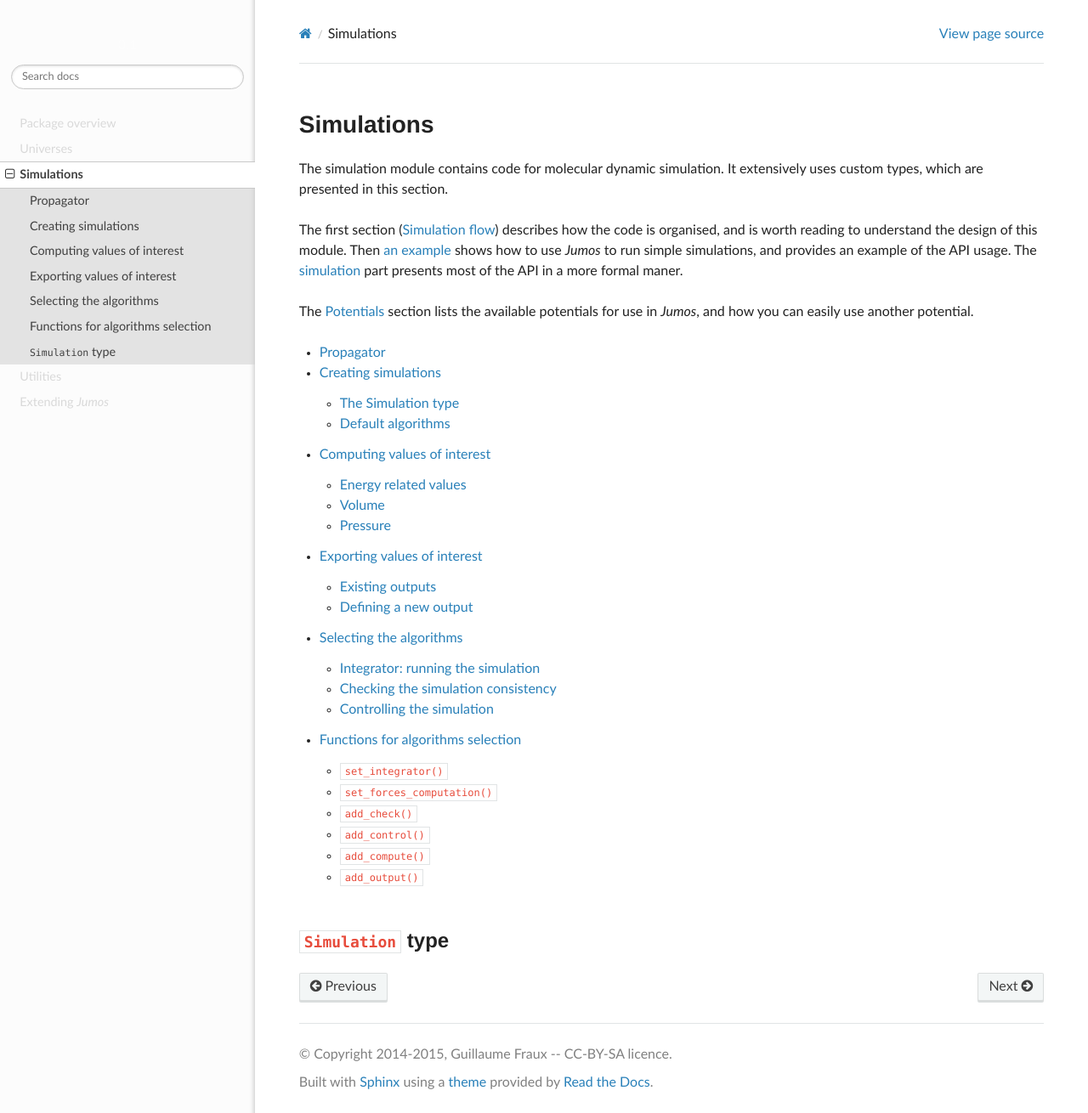
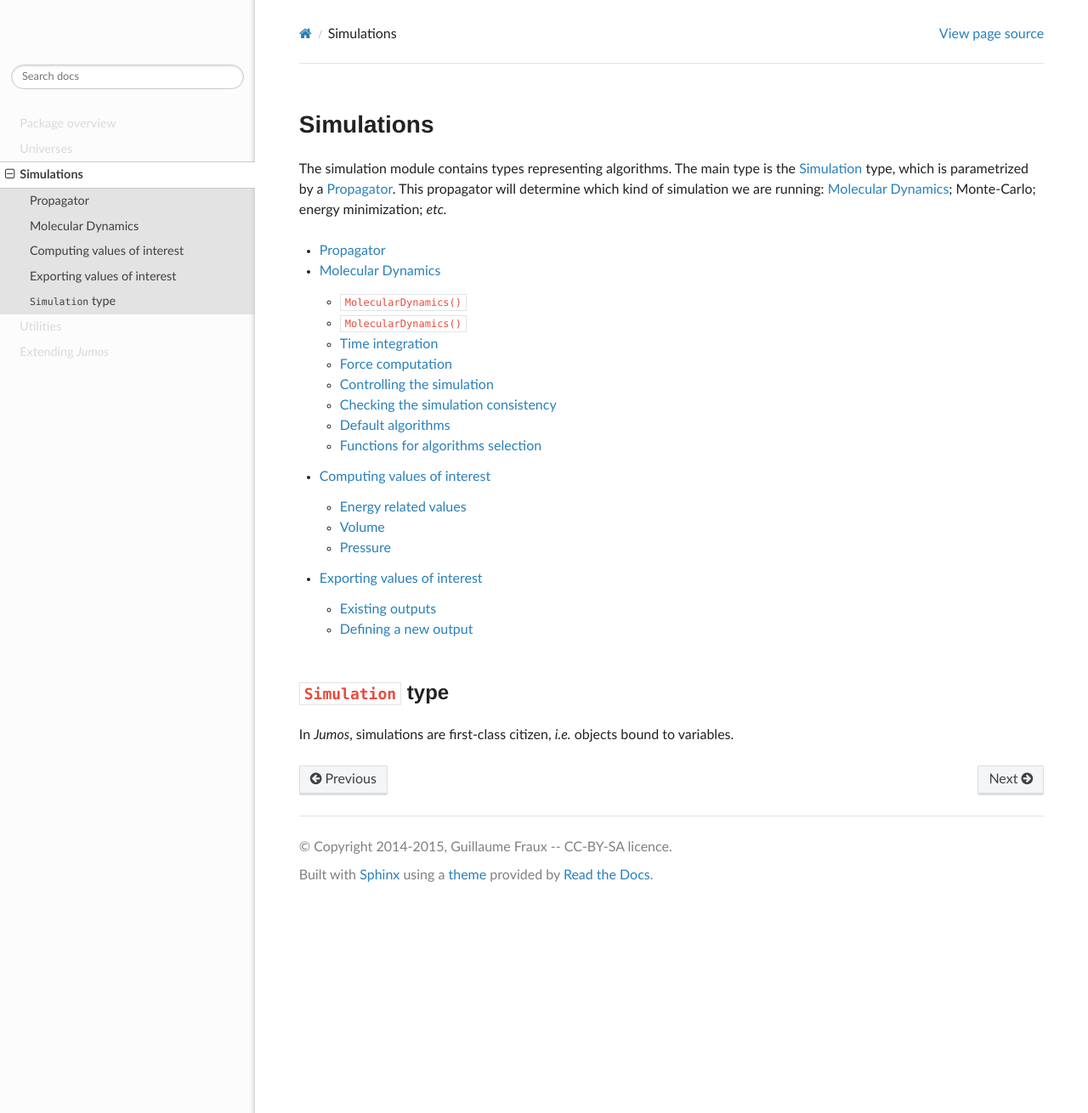
Before and after one commit to Luthaf/Jumos.jl, a Sphinx documentation site: the page built from doc/simulations/index.rst, in a window 1280 px wide and 1310 px high. Shown: the whole window at 85% size. Built offline with Sphinx 7.4.7 and the Read the Docs theme 2.0.0, drawn with Linux system fonts in a browser that asks for light colours.

Commit message:
[doc] Document the MolecularDynamics type

```diff
--- a/doc/simulations/index.rst
+++ b/doc/simulations/index.rst
@@ -1,28 +1,23 @@
 Simulations
 ===========
 
-The simulation module contains code for molecular dynamic simulation. It
-extensively uses custom types, which are presented in this section.
-
-The first section (:ref:`simulation-steps`) describes how the code is organised, and is
-worth reading to understand the design of this module. Then :ref:`an example
-<simulation-usage>` shows how to use |Jumos| to run simple simulations, and
-provides an example of the API usage. The :ref:`simulation <simulations>` part
-presents most of the API in a more formal maner.
-
-The :ref:`potentials` section lists the available potentials for use in |Jumos|,
-and how you can easily use another potential.
+The simulation module contains types representing algorithms. The main type is the
+:ref:`Simulation <type-simulation>` type, which is parametrized by a
+:ref:`Propagator <type-propagator>`. This propagator will determine which kind of
+simulation we are running: :ref:`Molecular Dynamics <type-MolecularDynamics>`;
+Monte-Carlo; energy minimization; *etc.*
 
 .. toctree::
     :maxdepth: 2
 
     propagator
-    molecular-dynamic
+    molecular-dynamics
     compute
     output
-    algorithms
 
 .. _type-simulation:
 
 ``Simulation`` type
 -------------------
+
+In |Jumos|, simulations are first-class citizen, `i.e.` objects bound to variables.
```
Also changed, not shown: doc/simulations/molecular-dynamic.rst (deleted, +0 -45 lines), doc/simulations/molecular-dynamics.rst (renamed from doc/simulations/algorithms.rst, +81 -50 lines), doc/_static_/img/MolecularDynamics.png (added), 1 other file.
